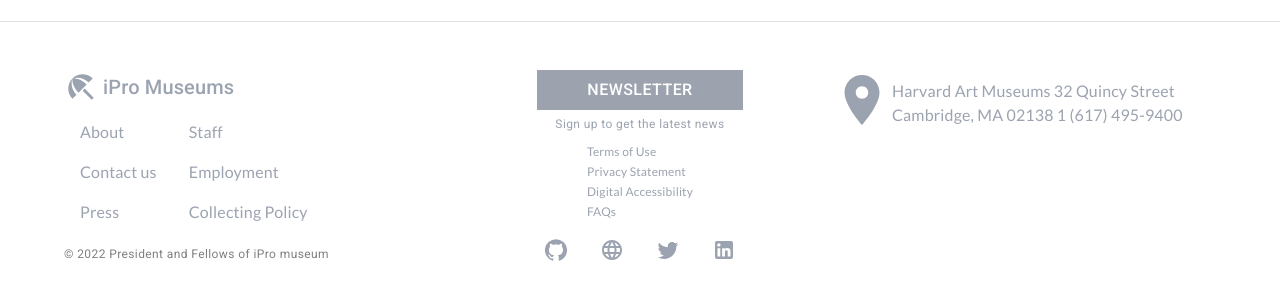
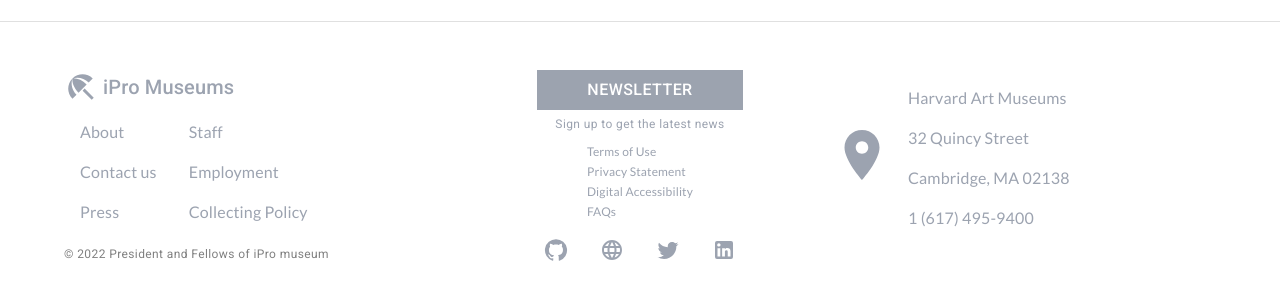
Before and after one commit to Azizkhuja/Exhibition, a React (Create React App) app: page / in a window 1280 px wide. Shown: the part 3491-3787 px from the top of the page. Built offline with nearby package versions, Linux system fonts and the light colour scheme.

Commit message:
APP-04 Use list and listitem mui

```diff
--- a/src/components/Home/Footer/Footer.tsx
+++ b/src/components/Home/Footer/Footer.tsx
@@ -146,10 +146,12 @@ const Footer = () => {
               <LocationOnIcon style={{ fontSize: 60 }} />
             </Grid>
             <Grid>
-              <p>
-                Harvard Art Museums 32 Quincy Street Cambridge, MA 02138 1 (617)
-                495-9400
-              </p>
+              <List>
+                <ListItem>Harvard Art Museums</ListItem>
+                <ListItem>32 Quincy Street</ListItem>
+                <ListItem>Cambridge, MA 02138</ListItem>
+                <ListItem>1 (617) 495-9400</ListItem>
+              </List>
             </Grid>
           </Grid>
           <Grid item></Grid>
```
